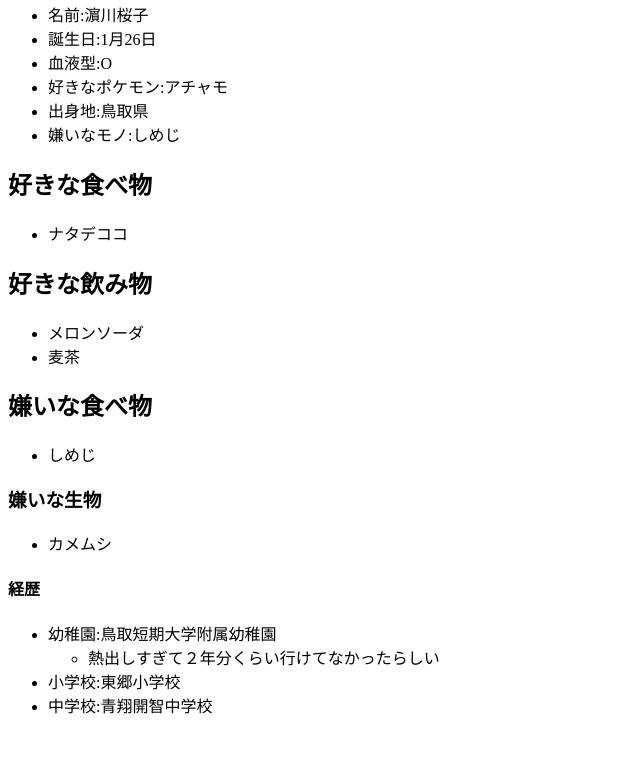
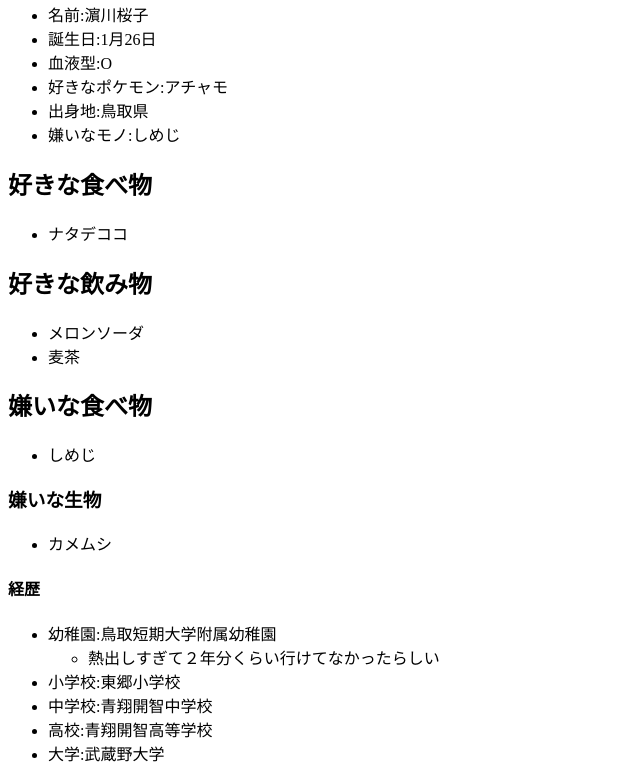
Before and after one commit to SakurakoHamakawa/GIT-PRACTICE, a plain HTML site: page index.html in a window 1280 px wide. Shown: the part 87-868 px from the top of the page, without its empty margins (0-640 px from the left). Before the commit the page ends 820 px from the top, so only its background shows below. Drawn offline with Linux system fonts and the light colour scheme.

Commit message:
経歴に高校以降を追加する

```diff
--- a/index.html
+++ b/index.html
@@ -43,6 +43,8 @@
             </ul>
             <li>小学校:東郷小学校</li>
             <li>中学校:青翔開智中学校</li>
+            <li>高校:青翔開智高等学校</li>
+            <li>大学:武蔵野大学</li>
         </ul>
     </body>
 </html>
```
